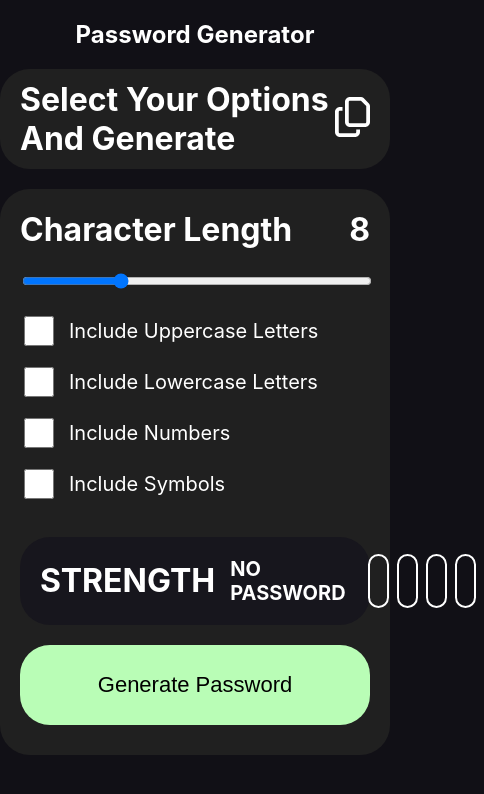
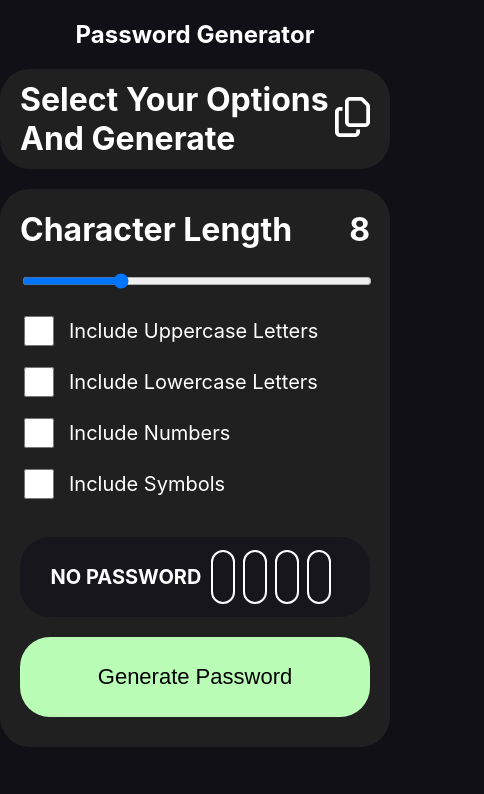
Before and after one commit to Zakariyya98/PasswordGenerator, a React (Create React App) app: page / in a window 390 px wide. Shown: the top 794 px of the page, 484 px wide, since content can reach past the window. Built offline with nearby package versions, Linux system fonts and the light colour scheme.

Commit message:
PasswordStrength.scss: add: media query for mobile responsiveness

```diff
--- a/src/components/PasswordStrength/PasswordStrength.scss
+++ b/src/components/PasswordStrength/PasswordStrength.scss
@@ -4,6 +4,7 @@
     margin: 20px;
     background-color: #17161d;
     border-radius: 30px;
+    height: 80px;
   }
 
   &__inner-content {
@@ -41,4 +42,14 @@
       align-items: center;
     }
   }
+
+  @media only screen and (max-width: 600px) {
+    &__container {
+      display: flex;
+      justify-content: center;
+    }
+    &__title {
+      display: none;
+    }
+  }
 }
```
